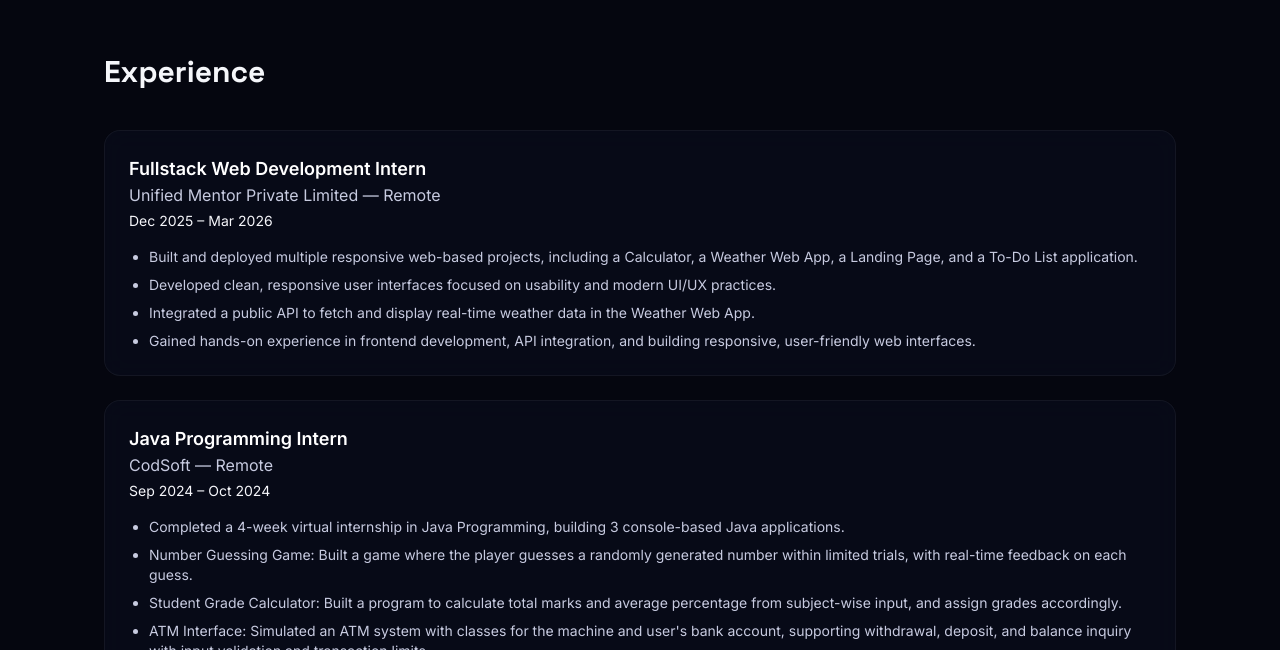
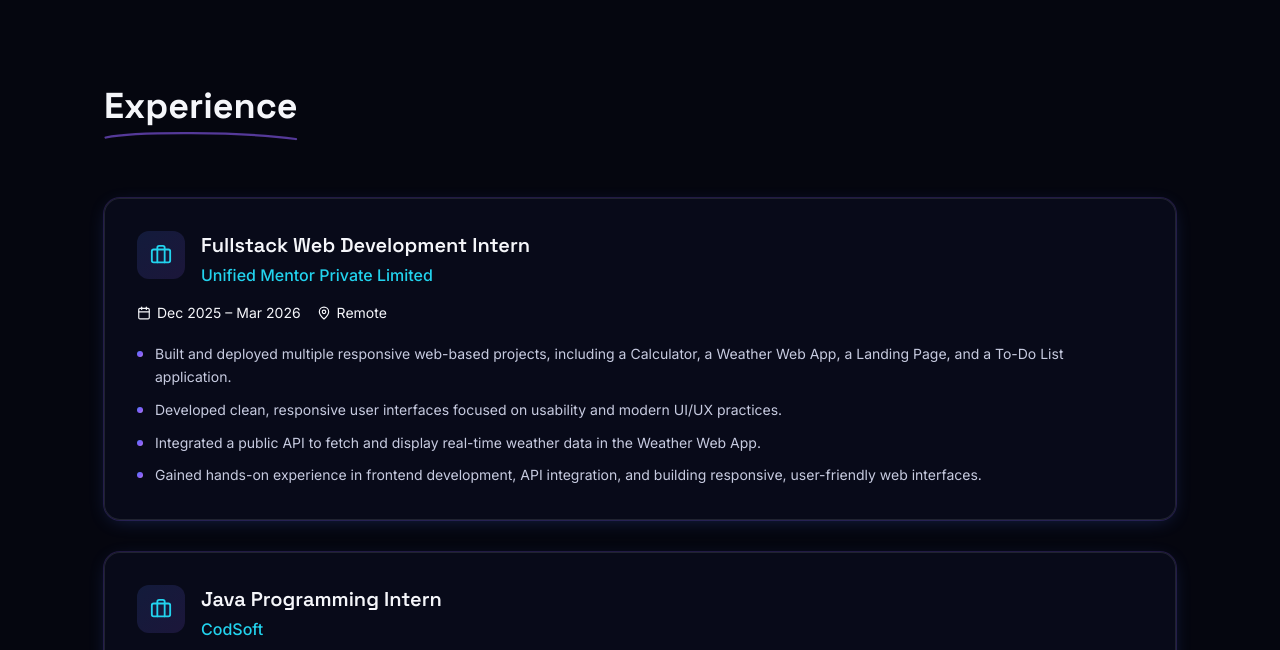
Before and after one commit to shivanisamadhiya/shivani-portfolio, a React (Vite) app: page / in a window 1280 px wide. Shown: the part 2650-3300 px from the top of the page. Built offline with nearby package versions, Linux system fonts and the light colour scheme.

Commit message:
Update Experience.tsx

```diff
--- a/src/components/Experience.tsx
+++ b/src/components/Experience.tsx
@@ -1,29 +1,72 @@
+import { motion } from "framer-motion";
+import { Briefcase, Calendar, MapPin } from "lucide-react";
 import { experience } from "../data/resumeData";
+import { DoodleUnderline } from "./Doodles";
 
 export default function Experience() {
   return (
-    <section id="experience" className="section-container py-20">
-      <h2 className="mb-10 font-display text-3xl font-bold text-ink-100">Experience</h2>
+    <section id="experience" className="relative py-28">
+      <div className="section-container">
+        <motion.div
+          initial={{ opacity: 0, y: 20 }}
+          whileInView={{ opacity: 1, y: 0 }}
+          viewport={{ once: true, amount: 0.3 }}
+          transition={{ duration: 0.6 }}
+          className="relative mb-14 inline-block"
+        >
+          <h2 className="font-display text-3xl font-bold text-ink-100 sm:text-4xl">
+            Experience
+          </h2>
+          <DoodleUnderline className="mt-1 h-3 w-full text-brand-violet/60" />
+        </motion.div>
 
-      <div className="space-y-6">
-        {experience.map((exp) => (
-          <div
+        <div className="space-y-8">
+          {experience.map((exp, index) => (
+            <motion.div
               key={exp.id}
-            className="rounded-2xl border border-white/5 bg-navy-900/50 p-6 backdrop-blur-md"
+              initial={{ opacity: 0, y: 24 }}
+              whileInView={{ opacity: 1, y: 0 }}
+              viewport={{ once: true, amount: 0.2 }}
+              transition={{ duration: 0.6, delay: index * 0.1 }}
+              whileHover={{ y: -4 }}
+              className="relative overflow-hidden rounded-2xl border border-white/10 bg-navy-900/60 p-6 shadow-glow-sm transition-colors hover:border-brand-violet/40 sm:p-8"
             >
-            <h3 className="text-lg font-semibold text-white">{exp.role}</h3>
-            <p className="text-ink-300">
-              {exp.company} — {exp.location}
+              <div className="mb-4 flex items-start gap-4">
+                <div className="flex h-12 w-12 shrink-0 items-center justify-center rounded-xl bg-brand-gradient-soft text-brand-cyan">
+                  <Briefcase size={22} />
+                </div>
+                <div>
+                  <h3 className="font-display text-lg font-semibold text-ink-100 sm:text-xl">
+                    {exp.role}
+                  </h3>
+                  <p className="mt-1 text-sm font-medium text-brand-cyan sm:text-base">
+                    {exp.company}
                   </p>
-            <p className="mt-1 text-sm text-ink-400">{exp.period}</p>
+                </div>
+              </div>
 
-            <ul className="mt-4 list-disc space-y-2 pl-5 text-sm text-ink-300">
+              <div className="mb-5 flex flex-wrap gap-4 text-xs text-ink-400 sm:text-sm">
+                <span className="flex items-center gap-1.5">
+                  <Calendar size={14} />
+                  {exp.period}
+                </span>
+                <span className="flex items-center gap-1.5">
+                  <MapPin size={14} />
+                  {exp.location}
+                </span>
+              </div>
+
+              <ul className="space-y-2.5">
                 {exp.highlights.map((point, i) => (
-                <li key={i}>{point}</li>
+                  <li key={i} className="flex gap-3 text-sm leading-relaxed text-ink-300">
+                    <span className="mt-2 h-1.5 w-1.5 shrink-0 rounded-full bg-brand-gradient" />
+                    {point}
+                  </li>
                 ))}
               </ul>
+            </motion.div>
+          ))}
         </div>
-        ))}
       </div>
     </section>
   );
```
Lines whose indentation alone changed are shown as unchanged.
